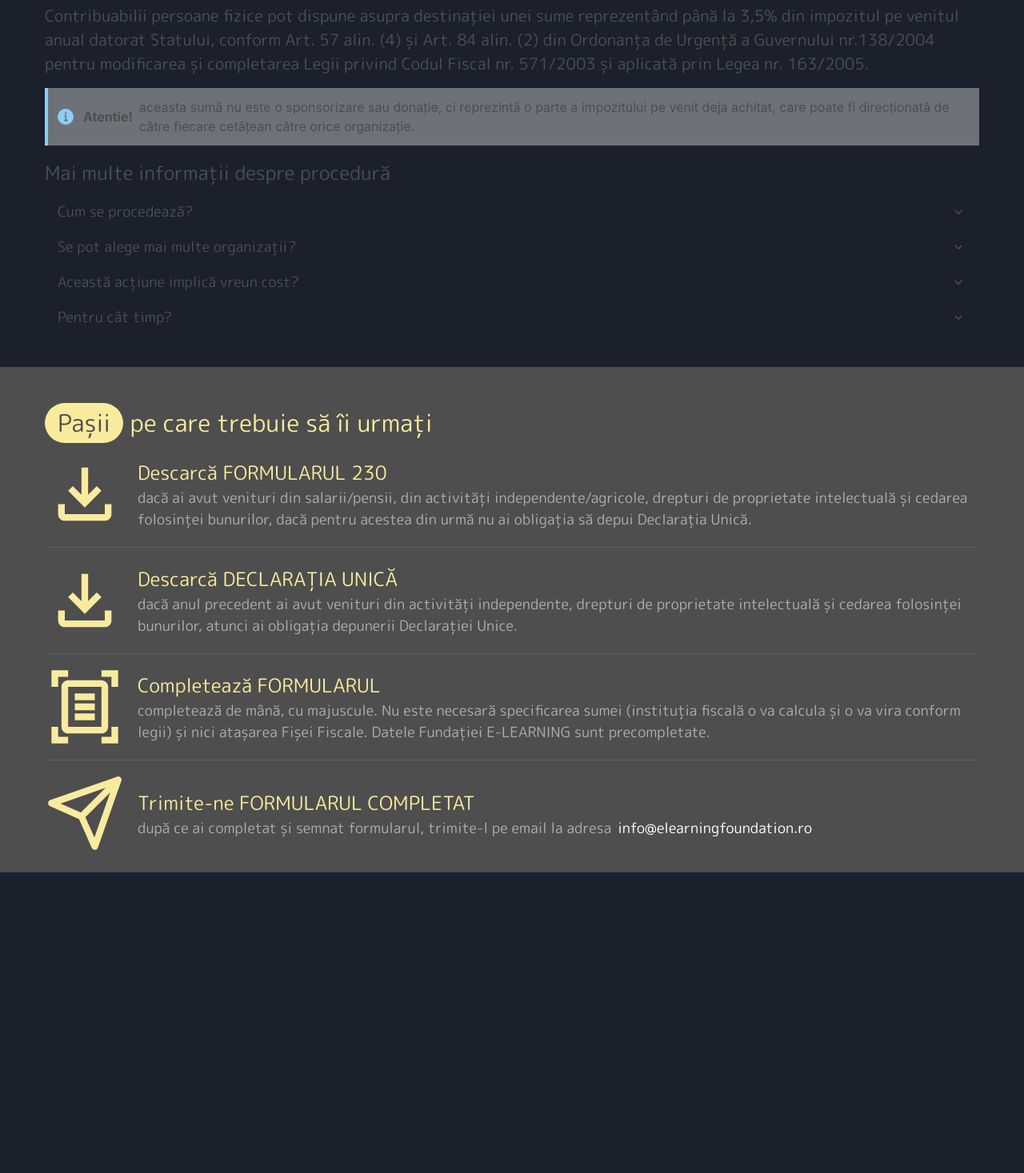
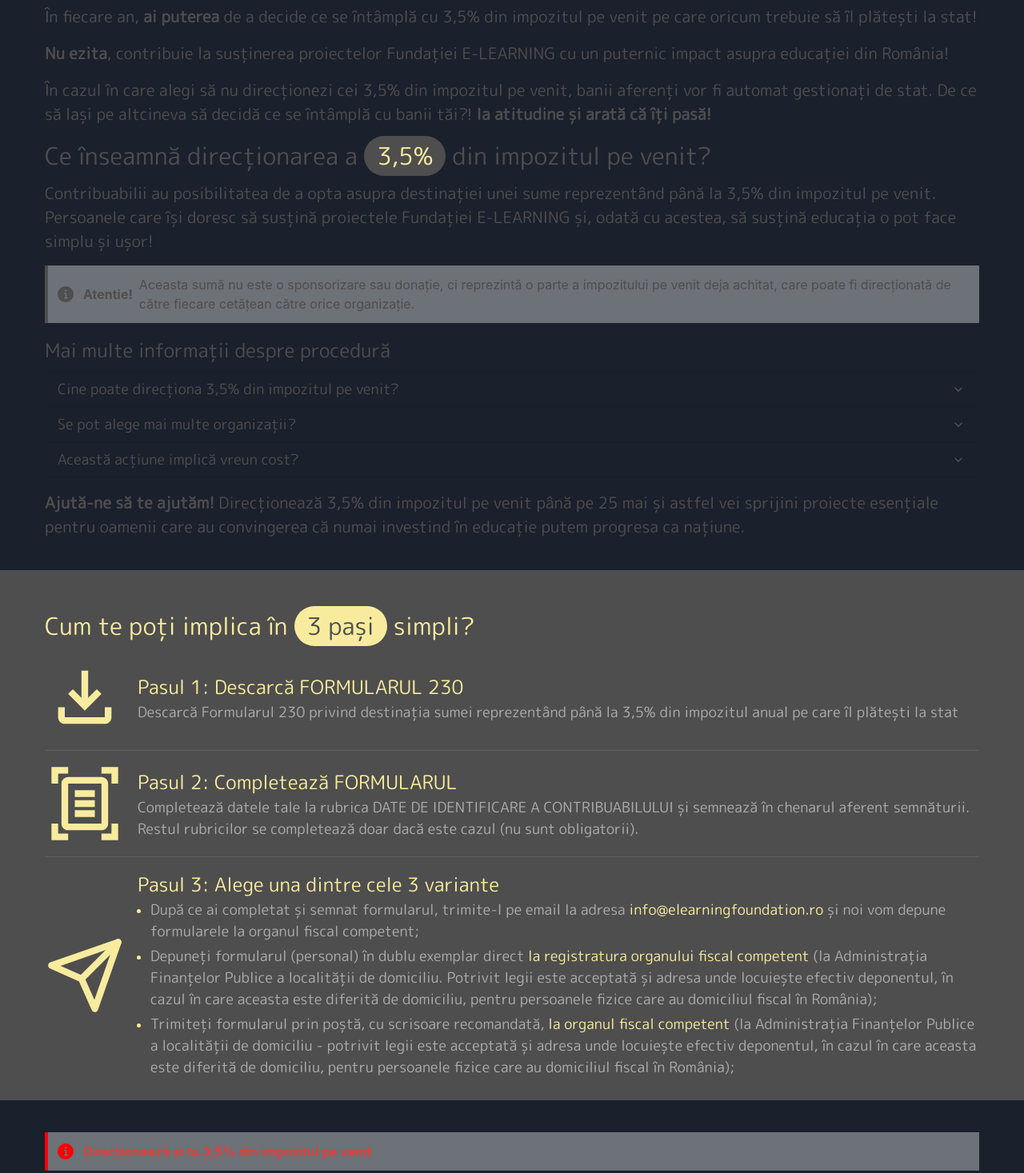
Before and after one commit to ktcomgrup/test2, a Next.js app: page /redirect35/ProcedureInfo35 in a window 1280 px wide. Shown: the part 143-1610 px from the top of the page at 80% size. Before the commit the page ends 1274 px from the top, so only its background shows below. Built offline with nearby package versions, Linux system fonts and the light colour scheme.

Commit message:
changed 35redirect page by filling new requested information, added downloadable pdf file and link, changed custom alert and custom accordion in order to display more information.

```diff
--- a/components/common/accordion/CustomAccordion.jsx
+++ b/components/common/accordion/CustomAccordion.jsx
@@ -5,7 +5,7 @@
   AccordionPanel,
   AccordionIcon,
   Box,
-  useColorModeValue
+  useColorModeValue, Text, UnorderedList, ListItem
 } from "@chakra-ui/react";
 
 export default function CustomAccordion(props) {
@@ -40,8 +40,22 @@
                 </AccordionButton>
               </h2>
               <AccordionPanel py={4}>
-                {a.description}
+                <Text>{a.description}</Text>
+                {
+                  a.children && a.children.length > 0 ? (
+                    a.children.map((c, idx) => {
+                      return (
+                        <UnorderedList key={`list-${idx}`}>
+                          <ListItem>
+                            {c.description}
+                          </ListItem>
+                        </UnorderedList>
+                      )
+                    })
+                  ) : null
+                }
               </AccordionPanel>
+
             </AccordionItem>
           )
         }) : null
--- a/components/common/alert/CustomAlert.jsx
+++ b/components/common/alert/CustomAlert.jsx
@@ -1,12 +1,15 @@
-import { Box, Highlight, Text, useColorModeValue } from '@chakra-ui/react';
+import { Box, Highlight, Link, ListItem, Text, UnorderedList, useColorModeValue } from '@chakra-ui/react';
 import { MdOutlineFileDownload, MdOutlineDocumentScanner } from "react-icons/md";
 import { FiSend } from "react-icons/fi";
 import { RiNumber1, RiNumber2, RiNumber3 } from "react-icons/ri";
 
 export default function CustomAlert(props) {
-  const { title = "", description = "", icon = "download", highlight = null, disableHover = false } = props;
+  const { title = "", description = "", icon = "download", highlight = null, disableHover = false, list = [] } = props;
   const iconColor = useColorModeValue("white", "#f9eb9e");
   const textHoverColor = useColorModeValue("primary.200", "secondary.500");
+  const listItemColor = useColorModeValue("primary.200", "secondary.500");
+  const listColor = useColorModeValue("white", "gold.200");
+  const highlightColor = useColorModeValue("white", "gold.200");
   return (
     <Box my={4}>
       <Box display={"flex"} alignItems={"center"} my={4}>
@@ -77,7 +80,9 @@
               transition: 'all .3s ease-in-out',
             } : null}
           >
-            {title}
+            {
+              icon === "download" ? <a href='/docs/230_2020_form.pdf' download={"Declaratie_230_din_2022.pdf"}>{title}</a> : <span>{title}</span>
+            }
           </Text>
           <Box display={"flex"} flexDirection={{ base: "column", md: "row" }}>
             <Text
@@ -95,6 +100,57 @@
               </Text> : null
             }
           </Box>
+
+          {
+            list && list.length > 0 ?
+              (
+                list.map((l, idx) => {
+                  return (
+                    <UnorderedList key={`list-text-${idx}`}>
+                      <ListItem color={listColor}>
+                        <Text
+                          fontSize={{ base: "md", md: "lg" }}
+                          pb={1}
+                          color={listItemColor}
+                        >
+                          {
+                            l.redirectLink ?
+                              <Link
+                                isExternal
+                                href={l.redirectLink}
+                                _hover={{
+                                  textDecoration: 'none'
+                                }}
+                              >
+                                <Highlight
+                                  query={l.highlight}
+                                  styles={{
+                                    color: highlightColor,
+                                    cursor: "pointer"
+                                  }}
+                                >
+                                  {l.title}
+                                </Highlight>
+                              </Link>
+                              :
+                              <Highlight
+                                query={l.highlight}
+                                styles={{
+                                  color: highlightColor,
+                                  cursor: "pointer"
+                                }}
+                              >
+                                {l.title}
+                              </Highlight>
+                          }
+                        </Text>
+                      </ListItem>
+                    </UnorderedList>
+                  )
+                })
+              ) : null
+          }
+
         </Box>
       </Box>
     </Box>
--- a/pages/redirect35/ProcedureInfo35.jsx
+++ b/pages/redirect35/ProcedureInfo35.jsx
@@ -16,9 +16,36 @@
 export default function ProcedureInfo35() {
   const accordionItems = [
     {
-      title: "Cum se procedează?",
-      description: "Persoanele fizice care au realizat în anul precedent venituri din salarii pot dispune de redirecționarea a 3.5% din impozitul anual către fundația noastră completând Declarația Unică 230."
+      title: "Cine poate direcționa 3,5% din impozitul pe venit?",
+      description: "Direcționarea sumei aferente celor 3,5% din impozitul pe venit se poate face prin intermediul formularului 230, formular care poate fi completat de:",
+      children: [
+        {
+          description: "persoanele care au venituri din salarii și asimilate salariilor;"
+        },
+        {
+          description: "persoanele care au venituri din pensii;"
+        },
+        {
+          description: "persoanele care au venituri din activități independente impuse pe bază de normă de venit;"
+        },
+        {
+          description: "persoanele ce desfășoară activități agricole impuse pe bază de normă de venit;"
+        },
+        {
+          description: "persoanele care au venituri din activități independente realizate în baza contractelor de activitate sportivă, pentru care impozitul se reține la sursă;"
+        },
+        {
+          description: "persoanele care au venituri din drepturi de proprietate intelectuală, altele decât cele pentru care venitul net se determină în sistem real;"
+        },
+        {
+          description: "persoanele care au venituri din cedarea folosinței bunurilor pentru care venitul net se determină pe baza normelor de venit și venituri din cedarea folosinței bunurilor pentru care venitul net se determină pe baza cotelor forfetare de cheltuieli."
+        }
+      ]
     },
+    // {
+    //   title: "Cum se procedează?",
+    //   description: "Persoanele fizice care au realizat în anul precedent venituri din salarii pot dispune de redirecționarea a 3.5% din impozitul anual către fundația noastră completând Declarația Unică 230."
+    // },
     {
       title: "Se pot alege mai multe organizații?",
       description: "Nu, dvs. puteți direcționa 3.5% din impozitul pe venitul anual către o singură entitate nonprofit."
@@ -27,10 +54,10 @@
       title: "Această acțiune implică vreun cost?",
       description: "Nu, dvs. nu cheltuiți nimic. Această sumă reprezintă o parte din bugetul de stat, iar dvs. puteți să vă implicați fără nici un fel de costuri suplimentare, în susținerea unor cauze sociale importante."
     },
-    {
-      title: "Pentru cât timp?",
-      description: "Alegerea dvs. este valabilă pentru anul fiscal precedent (1 Ianuarie - 31 Decembrie)."
-    },
+    // {
+    //   title: "Pentru cât timp?",
+    //   description: "Alegerea dvs. este valabilă pentru anul fiscal precedent (1 Ianuarie - 31 Decembrie)."
+    // },
   ]
 
   return (
@@ -40,10 +67,44 @@
           textAlign={"center"}
           fontSize={{ base: "2xl", md: "4xl" }}
         >
-          Redirecționează 3.5% din impozitul datorat statului către noi.
+          {/*Redirecționează 3.5% din impozitul datorat statului către noi.*/}
+          Implică-te și tu ! Direcționează 3,5% din impozitul pe venit din anul 2022 către Fundația E-LEARNING !
         </Text>
 
         <Box>
+
+          <Text
+            textAlign={{ base: "start", md: "start" }}
+            fontSize={{ base: "lg", md: "xl" }}
+            mt={4}
+            mb={2}
+          >
+            În fiecare an, <b>ai puterea</b> de a decide ce se întâmplă cu 3,5% din impozitul pe venit pe care oricum
+            trebuie să îl plătești la stat!
+          </Text>
+          <Text
+            textAlign={{ base: "start", md: "start" }}
+            fontSize={{ base: "lg", md: "xl" }}
+            mt={4}
+            mb={2}
+          >
+            <b>Nu ezita</b>, contribuie la susținerea proiectelor Fundației E-LEARNING cu un puternic impact asupra
+            educației
+            din România!
+          </Text>
+          <Text
+            textAlign={{ base: "start", md: "start" }}
+            fontSize={{ base: "lg", md: "xl" }}
+            mt={4}
+            mb={2}
+          >
+            În cazul în care alegi să nu direcționezi cei 3,5% din impozitul pe venit, banii aferenți vor fi automat
+            gestionați de stat. De ce să lași pe altcineva să decidă ce se întâmplă cu banii tăi?! <b>Ia atitudine și
+            arată
+            că îți pasă!</b>
+          </Text>
+
+
           <Text
             textAlign={{ base: "start", md: "start" }}
             fontSize={{ base: "lg", md: "3xl" }}
@@ -60,7 +121,7 @@
                 color: useColorModeValue("white", "gold.200")
               }}
             >
-              Ce reprezinta 3,5%?
+              Ce înseamnă direcționarea a 3,5% din impozitul pe venit?
             </Highlight>
           </Text>
 
@@ -68,10 +129,15 @@
             textAlign={{ base: "start", md: "start" }}
             fontSize={{ base: "md", md: "xl" }}
           >
-            Contribuabilii persoane fizice pot dispune asupra destinației unei sume reprezentând până la 3,5% din
-            impozitul pe venitul anual datorat Statului, conform Art. 57 alin. (4) și Art. 84 alin. (2) din Ordonanța de
-            Urgență a Guvernului nr.138/2004 pentru modificarea și completarea Legii privind Codul Fiscal nr. 571/2003
-            și aplicată prin Legea nr. 163/2005.
+            Contribuabilii au posibilitatea de a opta asupra destinației unei sume
+            reprezentând până la 3,5% din impozitul pe venit.
+            <br />
+            Persoanele care își doresc să susțină proiectele Fundației E-LEARNING și,
+            odată cu acestea, să susțină educația o pot face simplu și ușor!
+            {/*Contribuabilii persoane fizice pot dispune asupra destinației unei sume reprezentând până la 3,5% din*/}
+            {/*impozitul pe venitul anual datorat Statului, conform Art. 57 alin. (4) și Art. 84 alin. (2) din Ordonanța de*/}
+            {/*Urgență a Guvernului nr.138/2004 pentru modificarea și completarea Legii privind Codul Fiscal nr. 571/2003*/}
+            {/*și aplicată prin Legea nr. 163/2005.*/}
           </Text>
 
 
@@ -79,11 +145,12 @@
             variant='left-accent'
             my={4}
             bg={useColorModeValue("blackAlpha.50", "whiteAlpha.500")}
+            borderInlineStartColor={useColorModeValue("primary.600", "secondary.800")}
           >
-            <AlertIcon />
+            <AlertIcon color={useColorModeValue("primary.600", "secondary.800")} />
             <AlertTitle display={{ base: "none", md: "inline-block" }}>Atentie!</AlertTitle>
             <AlertDescription>
-              aceasta sumă nu este o sponsorizare sau donație, ci reprezintă o parte a impozitului pe venit deja
+              Aceasta sumă nu este o sponsorizare sau donație, ci reprezintă o parte a impozitului pe venit deja
               achitat, care poate fi direcționată de către fiecare cetățean către orice organizație.
             </AlertDescription>
           </Alert>
@@ -98,6 +165,17 @@
           </Text>
 
           <CustomAccordion accordionItems={accordionItems} />
+
+          <Text
+            textAlign={{ base: "start", md: "start" }}
+            fontSize={{ base: "lg", md: "xl" }}
+            mt={4}
+            mb={2}
+          >
+            <b>Ajută-ne să te ajutăm!</b> Direcționează 3,5% din impozitul pe venit până
+            pe 25 mai și astfel vei sprijini proiecte esențiale pentru oamenii care au
+            convingerea că numai investind în educație putem progresa ca națiune.
+          </Text>
         </Box>
 
       </Box>
@@ -113,7 +191,7 @@
             mb={2}
           >
             <Highlight
-              query='Pașii'
+              query='3 pași'
               styles={{
                 px: 4,
                 py: 1,
@@ -122,38 +200,69 @@
                 color: useColorModeValue("primary.700", "secondary.800")
               }}
             >
-              Pașii pe care trebuie să îi urmați
+              Cum te poți implica în 3 pași simpli?
             </Highlight>
           </Text>
 
           <CustomAlert
-            title={"Descarcă FORMULARUL 230"}
-            description={"dacă ai avut venituri din salarii/pensii, din activități independente/agricole, drepturi de proprietate intelectuală și cedarea folosinței bunurilor, dacă pentru acestea din urmă nu ai obligația să depui Declarația Unică."}
+            title={"Pasul 1: Descarcă FORMULARUL 230"}
+            // description={"dacă ai avut venituri din salarii/pensii, din activități independente/agricole, drepturi de proprietate intelectuală și cedarea folosinței bunurilor, dacă pentru acestea din urmă nu ai obligația să depui Declarația Unică."}
+            description={"Descarcă Formularul 230 privind destinația sumei reprezentând până la 3,5% din impozitul anual pe care îl plătești la stat"}
             icon={"download"}
           />
+          {/*<Divider orientation='horizontal' />*/}
+          {/*<CustomAlert*/}
+          {/*  title={"Descarcă DECLARAȚIA UNICĂ"}*/}
+          {/*  description={"dacă anul precedent ai avut venituri din activități independente, drepturi de proprietate intelectuală și cedarea folosinței bunurilor, atunci ai obligația depunerii Declarației Unice."}*/}
+          {/*  icon={"download"}*/}
+          {/*/>*/}
           <Divider orientation='horizontal' />
           <CustomAlert
-            title={"Descarcă DECLARAȚIA UNICĂ"}
-            description={"dacă anul precedent ai avut venituri din activități independente, drepturi de proprietate intelectuală și cedarea folosinței bunurilor, atunci ai obligația depunerii Declarației Unice."}
-            icon={"download"}
-          />
-          <Divider orientation='horizontal' />
-          <CustomAlert
-            title={"Completează FORMULARUL"}
-            description={"completează de mână, cu majuscule. Nu este necesară specificarea sumei (instituția fiscală o va calcula și o va vira conform legii) și nici atașarea Fișei Fiscale. Datele Fundației E-LEARNING sunt precompletate."}
+            title={"Pasul 2: Completează FORMULARUL"}
+            description={"Completează datele tale la rubrica DATE DE IDENTIFICARE A CONTRIBUABILULUI și semnează în chenarul aferent semnăturii. Restul rubricilor se completează doar dacă este cazul (nu sunt obligatorii)."}
             icon={"form"}
             disableHover={true}
           />
           <Divider orientation='horizontal' />
           <CustomAlert
-            title={"Trimite-ne FORMULARUL COMPLETAT"}
-            description={"după ce ai completat și semnat formularul, trimite-l pe email la adresa "}
-            highlight={"info@elearningfoundation.ro"}
+            title={"Pasul 3: Alege una dintre cele 3 variante"}
+            list={[
+              {
+                title: "După ce ai completat și semnat formularul, trimite-l pe email la adresa info@elearningfoundation.ro și noi vom depune formularele la organul fiscal competent;",
+                highlight: "info@elearningfoundation.ro"
+              },
+              {
+                title: "Depuneți formularul (personal) în dublu exemplar direct la registratura organului fiscal competent (la Administrația Finanțelor Publice a localității de domiciliu. Potrivit legii este acceptată și adresa unde locuiește efectiv deponentul, în cazul în care aceasta este diferită de domiciliu, pentru persoanele fizice care au domiciliul fiscal în România);",
+                highlight: "la registratura organului fiscal competent",
+                redirectLink: "https://static.anaf.ro/static/10/Anaf/AsistentaContribuabili_r/telefoane_judete/Regiuni.htm?utm_source=newsletter&utm_medium=email&utm_content=Newsletter-1036653-20230126&utm_campaign=Implic%C4%83-te+%C8%99i+tu+%21+Direc%C8%9Bioneaz%C4%83+cei+3%2C5%25+din+impozitul+pe+venit+din+anul+2022+pentru+InfoCons+%21+Fii+un+SuperConsumator+%21",
+              },
+              {
+                title: "Trimiteți formularul prin poștă, cu scrisoare recomandată, la organul fiscal competent (la Administrația Finanțelor Publice a localității de domiciliu - potrivit legii este acceptată și adresa unde locuiește efectiv deponentul, în cazul în care aceasta este diferită de domiciliu, pentru persoanele fizice care au domiciliul fiscal în România);",
+                highlight: "la organul fiscal competent",
+                redirectLink: "https://static.anaf.ro/static/10/Anaf/AsistentaContribuabili_r/telefoane_judete/Regiuni.htm?utm_source=newsletter&utm_medium=email&utm_content=Newsletter-1036653-20230126&utm_campaign=Implic%C4%83-te+%C8%99i+tu+%21+Direc%C8%9Bioneaz%C4%83+cei+3%2C5%25+din+impozitul+pe+venit+din+anul+2022+pentru+InfoCons+%21+Fii+un+SuperConsumator+%21",
+              }
+            ]}
             icon={"send"}
             disableHover={true}
           />
         </ScaleInContainer>
       </Box>
+
+      <Box>
+        <Box color={useColorModeValue('red.500', 'red.500')} px={{ base: 8, md: 14 }}>
+          <Alert
+            variant='left-accent'
+            my={4}
+            bg={useColorModeValue("blackAlpha.50", "whiteAlpha.500")}
+            borderInlineStartColor={useColorModeValue("red", "red")}
+          >
+            <AlertIcon
+              color={"red"}
+            />
+            <AlertDescription><b>Direcționează și tu 3,5% din impozitul pe venit</b></AlertDescription>
+          </Alert>
+        </Box>
+      </Box>
     </Box>
   )
 }
```
Also changed, not shown: 1 other file (tests, documents, lock files or other folders).
